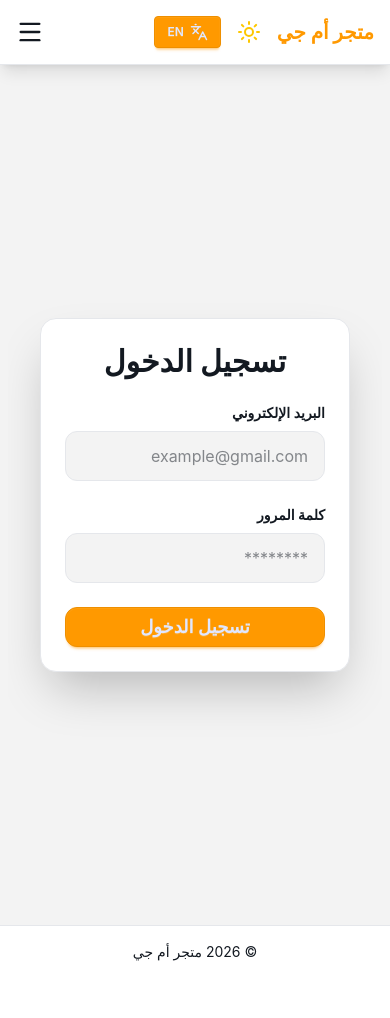
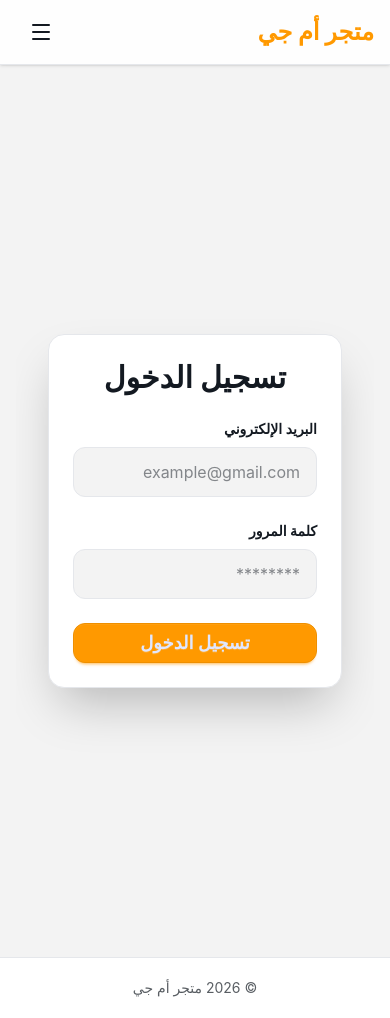
Before and after one commit to Mahmoud123Jamal/E-Commerce_MERN_Stack, a React (Vite) app in the folder frontend/e-commerce-platform/: page /login in a window 390 px wide. Before the commit the page ends 978 px from the top, so only its background shows below. Built offline with nearby package versions, Linux system fonts and the light colour scheme.

Commit message:
feat: refactor RootLayout for improved navigation and layout consistency

```diff
--- a/frontend/e-commerce-platform/src/layouts/RootLayout.tsx
+++ b/frontend/e-commerce-platform/src/layouts/RootLayout.tsx
@@ -1,38 +1,39 @@
 import { Link, NavLink, Outlet } from "react-router-dom";
 import { useState } from "react";
-
 import { Menu, X } from "lucide-react";
-
 import { useTranslation } from "react-i18next";
-
 import { useAppDispatch, useAppSelector } from "../hooks/reduxHooks";
-
 import { logout } from "../features/auth/authSlice";
 import { selectIsAuth } from "../features/auth/authSelectors";
-
 import ThemeToggle from "../components/ThemeToggle";
 import LangToggle from "../components/LangToggle";
-import { selectLang } from "../features/lang/langSelectors";
 import ScrollToTop from "../components/ScrollToTop";
 
 const RootLayout = () => {
   const [open, setOpen] = useState(false);
-
   const dispatch = useAppDispatch();
-
   const isAuth = useAppSelector(selectIsAuth);
-
   const { t } = useTranslation();
-  useAppSelector(selectLang);
 
   const handleLogout = () => {
     dispatch(logout());
   };
 
   const navItems = [
-    { to: "/", label: t("home") },
-    { to: "/products", label: t("products") },
+    {
+      to: "/",
+      label: t("home"),
+    },
+    {
+      to: "/products",
+      label: t("products"),
+    },
   ];
+
+  const navLinkClass = ({ isActive }: { isActive: boolean }) =>
+    isActive
+      ? "text-primary font-semibold border-b-2 border-primary pb-1"
+      : "text-base-content hover:text-primary transition-colors duration-200";
 
   return (
     <div
@@ -46,20 +47,26 @@ const RootLayout = () => {
         duration-300
       "
     >
+      <ScrollToTop />
+
       <header
         className="
-          bg-base-100
-          shadow-lg
+          sticky
+          top-0
+          z-50
+          bg-base-100/90
+          backdrop-blur
           border-b
           border-base-300
+          shadow-sm
         "
       >
         <div
           className="
             container
             mx-auto
+            h-16
             px-4
-            h-16
             flex
             items-center
             justify-between
@@ -69,33 +76,25 @@ const RootLayout = () => {
             <Link
               to="/"
               className="
-                text-xl
-                sm:text-2xl
+                text-2xl
                 font-bold
                 text-primary
                 hover:opacity-80
-                transition
+                transition-opacity
               "
             >
               {t("storeName")}
             </Link>
 
+            <div className="hidden sm:flex items-center gap-2">
               <ThemeToggle />
-
               <LangToggle />
+            </div>
           </div>
 
           <nav className="hidden md:flex items-center gap-6">
             {navItems.map((item) => (
-              <NavLink
-                key={item.to}
-                to={item.to}
-                className={({ isActive }) =>
-                  isActive
-                    ? "text-primary font-semibold border-b-2 border-primary pb-1"
-                    : "text-base-content hover:text-primary transition"
-                }
-              >
+              <NavLink key={item.to} to={item.to} className={navLinkClass}>
                 {item.label}
               </NavLink>
             ))}
@@ -106,25 +105,11 @@ const RootLayout = () => {
               </button>
             ) : (
               <>
-                <NavLink
-                  to="/login"
-                  className={({ isActive }) =>
-                    isActive
-                      ? "text-primary font-semibold border-b-2 border-primary pb-1"
-                      : "text-base-content hover:text-primary transition"
-                  }
-                >
+                <NavLink to="/login" className={navLinkClass}>
                   {t("login")}
                 </NavLink>
 
-                <NavLink
-                  to="/register"
-                  className={({ isActive }) =>
-                    isActive
-                      ? "text-primary font-semibold border-b-2 border-primary pb-1"
-                      : "text-base-content hover:text-primary transition"
-                  }
-                >
+                <NavLink to="/register" className={navLinkClass}>
                   {t("register")}
                 </NavLink>
               </>
@@ -132,10 +117,15 @@ const RootLayout = () => {
           </nav>
 
           <button
-            onClick={() => setOpen(!open)}
-            className="md:hidden text-base-content"
+            onClick={() => setOpen((prev) => !prev)}
+            className="
+              md:hidden
+              btn
+              btn-ghost
+              btn-sm
+            "
           >
-            {open ? <X size={28} /> : <Menu size={28} />}
+            {open ? <X size={24} /> : <Menu size={24} />}
           </button>
         </div>
 
@@ -143,14 +133,18 @@ const RootLayout = () => {
           <nav
             className="
               md:hidden
-              bg-base-100
               border-t
               border-base-300
+              bg-base-100
+            "
+          >
+            <div
+              className="
                 flex
                 flex-col
                 items-center
-              gap-4
-              py-4
+                gap-5
+                py-5
               "
             >
               {navItems.map((item) => (
@@ -158,11 +152,7 @@ const RootLayout = () => {
                   key={item.to}
                   to={item.to}
                   onClick={() => setOpen(false)}
-                className={({ isActive }) =>
-                  isActive
-                    ? "text-primary font-semibold"
-                    : "text-base-content hover:text-primary transition"
-                }
+                  className={navLinkClass}
                 >
                   {item.label}
                 </NavLink>
@@ -183,7 +173,7 @@ const RootLayout = () => {
                   <NavLink
                     to="/login"
                     onClick={() => setOpen(false)}
-                  className="text-base-content hover:text-primary transition"
+                    className={navLinkClass}
                   >
                     {t("login")}
                   </NavLink>
@@ -191,35 +181,54 @@ const RootLayout = () => {
                   <NavLink
                     to="/register"
                     onClick={() => setOpen(false)}
-                  className="text-base-content hover:text-primary transition"
+                    className={navLinkClass}
                   >
                     {t("register")}
                   </NavLink>
                 </>
               )}
+
+              <div className="flex items-center gap-3 sm:hidden">
+                <ThemeToggle />
+                <LangToggle />
+              </div>
+            </div>
           </nav>
         )}
       </header>
 
-      <main className="flex-1 container mx-auto w-full p-2">
-        <>
-          <ScrollToTop />
+      <main
+        className="
+          flex-1
+          container
+          mx-auto
+          w-full
+          px-4
+          py-6
+        "
+      >
         <Outlet />
-        </>
       </main>
 
       <footer
         className="
-          bg-base-100
           border-t
           border-base-300
-          text-center
-          py-4
+          bg-base-100
         "
       >
-        <p className="text-sm">
+        <div
+          className="
+            container
+            mx-auto
+            py-5
+            text-center
+          "
+        >
+          <p className="text-sm text-base-content/70">
             © {new Date().getFullYear()} {t("storeName")}
           </p>
+        </div>
       </footer>
     </div>
   );
```
Lines whose indentation alone changed are shown as unchanged.
